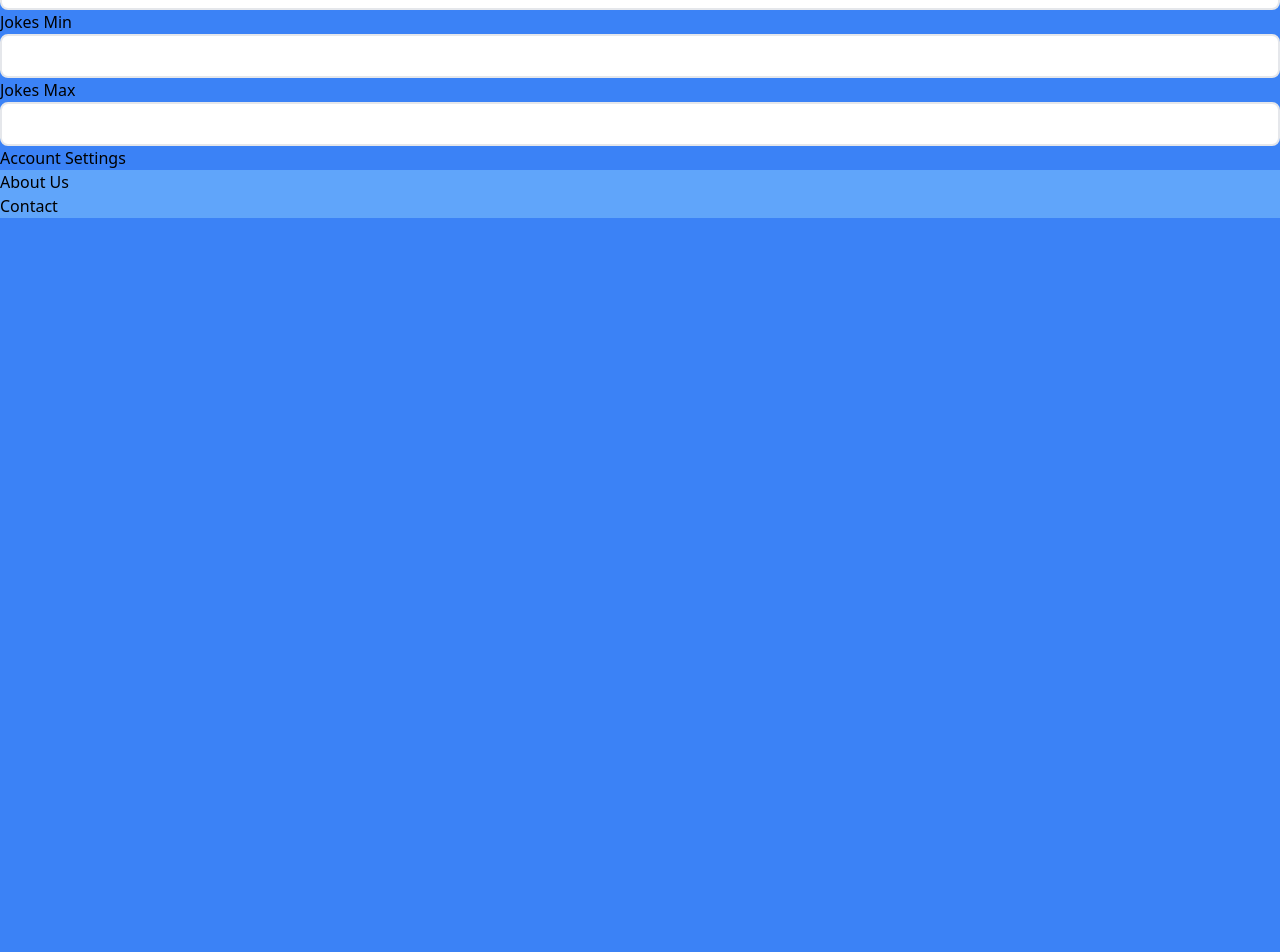
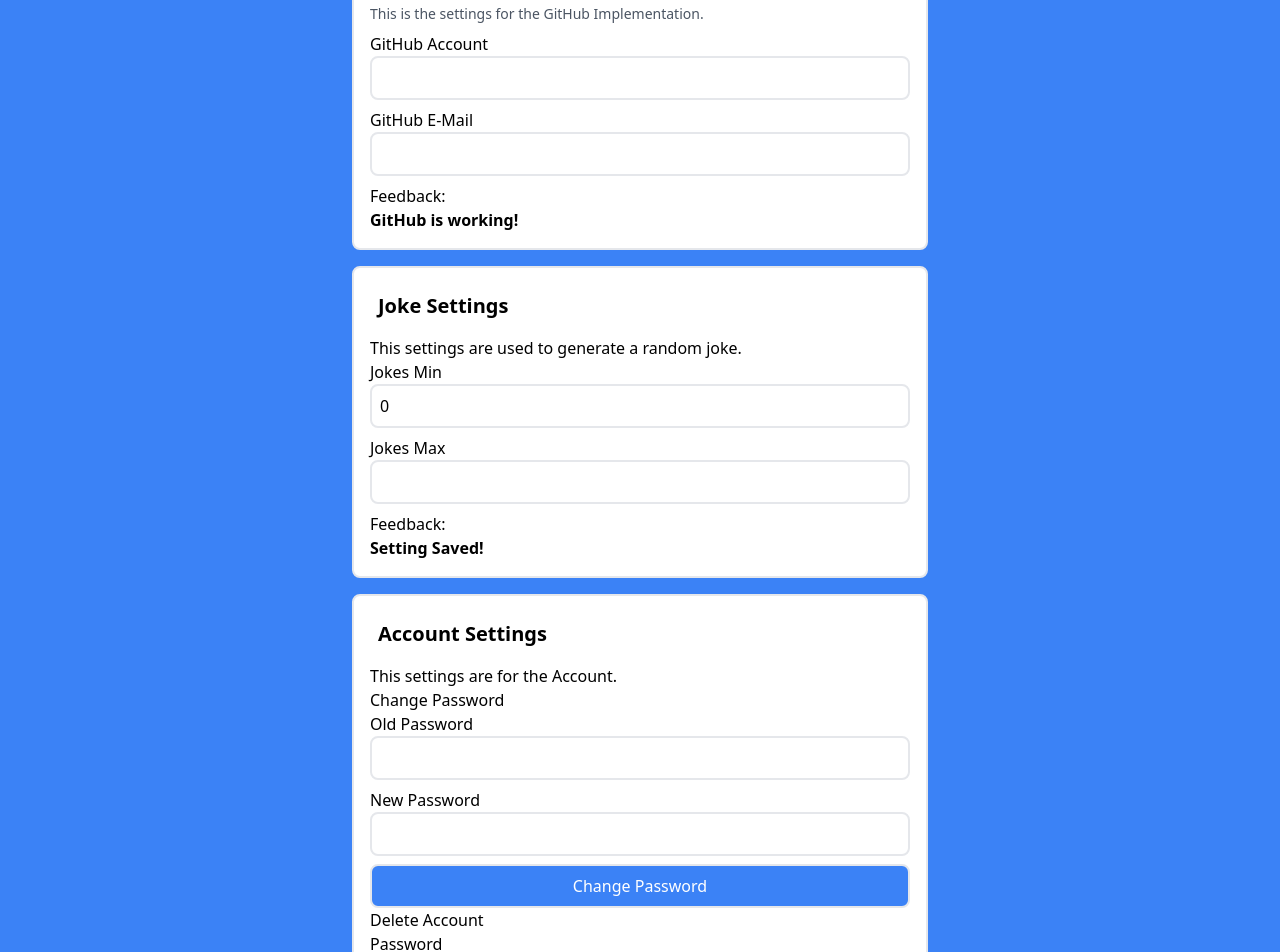
Before and after one commit to Maxi1324/GJokes, an Angular app in the folder Frontend/GJokeCommiter/: page /config in a window 1280 px wide. Shown: the part 178-1130 px from the top of the page. Before the commit the page ends 800 px from the top, so only its background shows below. Built offline with nearby package versions, Linux system fonts and the light colour scheme; no server answers.

Commit message:
Config, .htaccess: Add first Config constructs and .htaccess file

```diff
--- a/Frontend/GJokeCommiter/src/app/ambience/ambience.component.css
+++ b/Frontend/GJokeCommiter/src/app/ambience/ambience.component.css
@@ -0,0 +1,30 @@
+.settings-group{
+    @apply mx-auto;
+    @apply max-w-xl;
+    @apply p-4;
+    @apply rounded-lg;
+    @apply bg-white;
+    @apply border-2;
+    @apply border-gray-200;
+    @apply mt-4;
+    @apply focus-within:border-pink-400;
+    @apply hover:border-pink-400;
+}
+
+.settings-title{
+    @apply p-2;
+    @apply font-bold;
+    @apply text-xl;
+    @apply mb-2;
+    @apply mx-auto;
+}
+
+.settings-text{
+    @apply mb-2;
+    @apply text-gray-600;
+    @apply text-sm;
+}
+
+.input{
+    @apply mb-2;
+}
--- a/Frontend/GJokeCommiter/src/app/ambience/ambience.component.html
+++ b/Frontend/GJokeCommiter/src/app/ambience/ambience.component.html
@@ -1,13 +1,64 @@
 <div class="p-4">
-    <h1>Config</h1>
-    <h2>Joke Settings</h2>
-    <div class="flex flex-row">
-        <div><label for="">GitHub Account</label><input type="text" class="input" min="0"></div>
-        <div><label for="">Jokes Min</label><input type="number" class="input" min="0"></div>
-        <div><label for="">Jokes Max</label><input type="number" class="input" min="0"></div>
+  <h1 class="text-center text-4xl font-bold text-white">Config</h1>
+  <div class="flex flex-col justify-center">
+    <div class="settings-group">
+      <h2 class="settings-title">GitHub Settings</h2>
+      <p class="settings-text">
+        This is the settings for the GitHub Implementation.
+      </p>
+      <div class="grid grid-cols-2">
+        <div class="mr-2">
+          <label for="">GitHub Account</label
+          ><input type="text" class="input" min="0" />
+        </div>
+        <div class="ml-2">
+          <label for="">GitHub E-Mail</label
+          ><input type="email" class="input" />
+        </div>
+      </div>
+      <div class="flex">
+        <p class="mr-1">Feedback:</p>
+        <b class="text-green-500">GitHub is working!</b>
+      </div>
     </div>
-    <h2>Account Settings</h2>
-    <div>
-
+    <div class="settings-group">
+      <h2 class="settings-title">Joke Settings</h2>
+      <p>This settings are used to generate a random joke.</p>
+      <div class="grid grid-cols-2">
+        <div class="mr-2">
+          <label for="">Jokes Min</label
+          ><input type="text" class="input" min="0" value="{{jmin}}"/>
+        </div>
+        <div class="ml-2">
+          <label for="">Jokes Max</label><input type="email" class="input" />
+        </div>
+      </div>
+      <div class="flex">
+        <p class="mr-1">Feedback:</p>
+        <b class="text-green-500">Setting Saved!</b>
+      </div>
     </div>
+    <div class="settings-group">
+      <h2 class="settings-title">Account Settings</h2>
+      <p>This settings are for the Account.</p>
+      <div>
+        <h2>Change Password</h2>
+        <div>
+          <label for="">Old Password</label><input type="text" class="input" />
+        </div>
+        <div>
+          <label for="">New Password</label><input type="text" class="input" />
+        </div>
+        <button class="button">Change Password</button>
+        <h2>Delete Account</h2>
+        <p></p>
+        <div>
+          <label for="">Password</label><input type="text" class="input" />
+          <label for="">Type: "Gitty" to confirm.</label
+          ><input type="text" class="input" />
+          <button class="button">Delete Account</button>
+        </div>
+      </div>
+    </div>
+  </div>
 </div>
--- a/Frontend/GJokeCommiter/src/app/ambience/ambience.component.ts
+++ b/Frontend/GJokeCommiter/src/app/ambience/ambience.component.ts
@@ -1,4 +1,4 @@
-import { Component, OnInit } from '@angular/core';
+import { Component, Input, OnInit } from '@angular/core';
 
 @Component({
   selector: 'app-ambience',
@@ -12,4 +12,6 @@ export class AmbienceComponent implements OnInit {
   ngOnInit(): void {
   }
 
+  @Input()
+  public jmin: number = 0;
 }
--- a/Frontend/GJokeCommiter/src/styles.css
+++ b/Frontend/GJokeCommiter/src/styles.css
@@ -55,6 +55,18 @@ body{
   @apply focus:outline-none;
   @apply w-full;
 }
+.button{
+  @apply p-2;
+  @apply rounded-lg;
+  @apply border-2;
+  @apply border-gray-200;
+  @apply focus:border-blue-500;
+  @apply w-full;
+  @apply cursor-pointer;
+  @apply text-white;
+  @apply bg-blue-500;
+  @apply hover:bg-blue-600;
+}
 
 .btn-register, .btn-login{
   @apply p-2;
```
Also changed, not shown: 1 other file (tests, documents, lock files or other folders).
